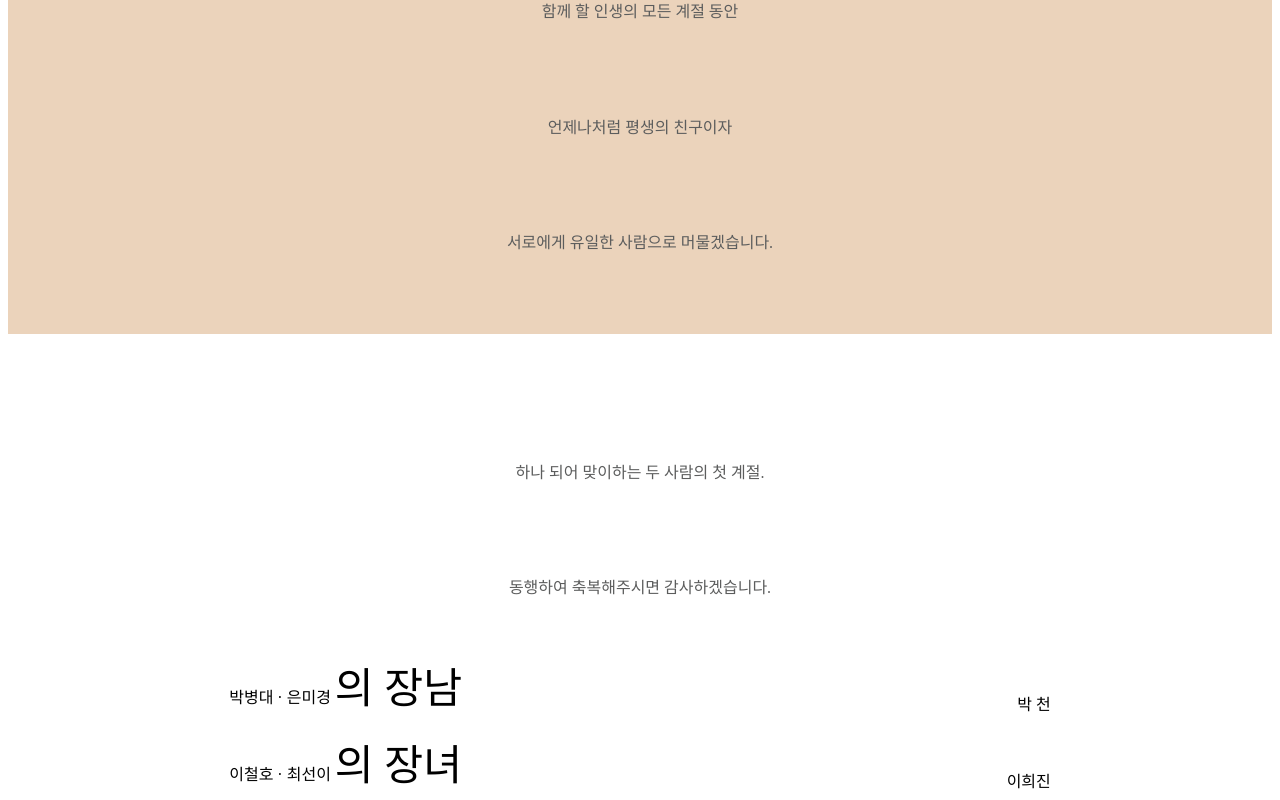
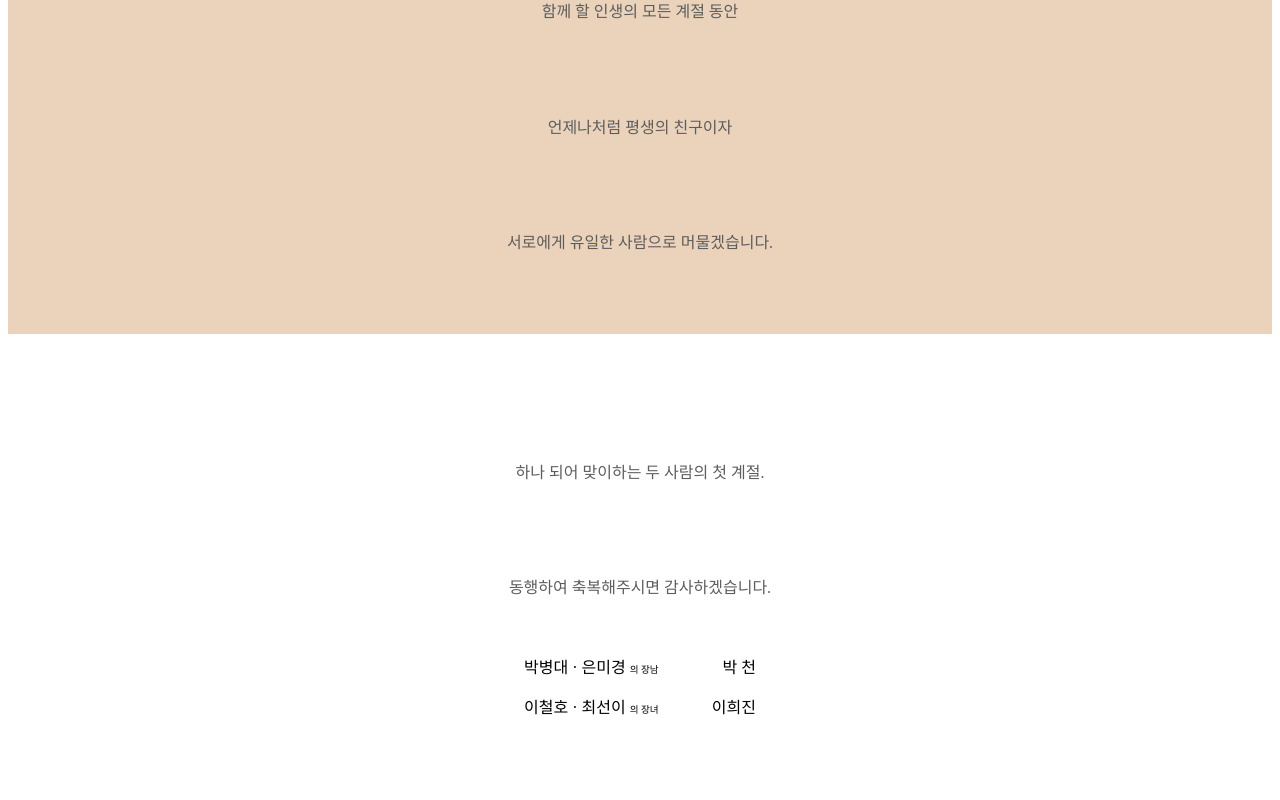
Before and after one commit to cherry-on-top/wedding-card, a website built with Parcel: page src/components/invitation.html in a window 1280 px wide. Shown: the part 474-1274 px from the top of the page. After the commit the page ends 1200 px from the top, so only its background shows below. Built offline with nearby package versions, Linux system fonts and the light colour scheme.

Commit message:
💄초대합니다 이름 부분 width 맞춰주고, 전치사 크기 변환 안되는 거 고침

```diff
--- a/src/components/invitation.html
+++ b/src/components/invitation.html
@@ -15,13 +15,13 @@
   </div>
 
   <div class="parent-name-container">
-    <div class="parent-name">
-      <p>박병대 · 은미경 <span class="particle">의 장남</span></p>
-      <p>박 천</p>
+    <div class="parent-name-row">
+      <div class="parent-name">박병대 · 은미경 <span class="particle">의 장남</span></div>
+      <div class="parent-name">박 천</div>
     </div>
-    <div class="parent-name">
-      <p>이철호 · 최선이 <span class="particle">의 장녀</span></p>
-      <p>이희진</p>
+    <div class="parent-name-row">
+      <div class="parent-name">이철호 · 최선이 <span class="particle">의 장녀</span></div>
+      <div class="parent-name">이희진</div>
     </div>
   </div>
 </div>
--- a/src/stylesheets/invitation.scss
+++ b/src/stylesheets/invitation.scss
@@ -23,18 +23,18 @@
     margin-bottom: 5rem;
     font-size: 1rem;
 
-    .parent-name {
+    .parent-name-row {
       display: flex;
-      width: 65%;
+      width: 14.5rem;
       align-items: flex-end;
       justify-content: space-between;
 
-      p {
+      .parent-name {
         margin: 0.5rem 0;
       }
 
       .particle {
-        font-size: 3.3vw;
+        font-size: 0.6rem;
       }
     }
   }
```
